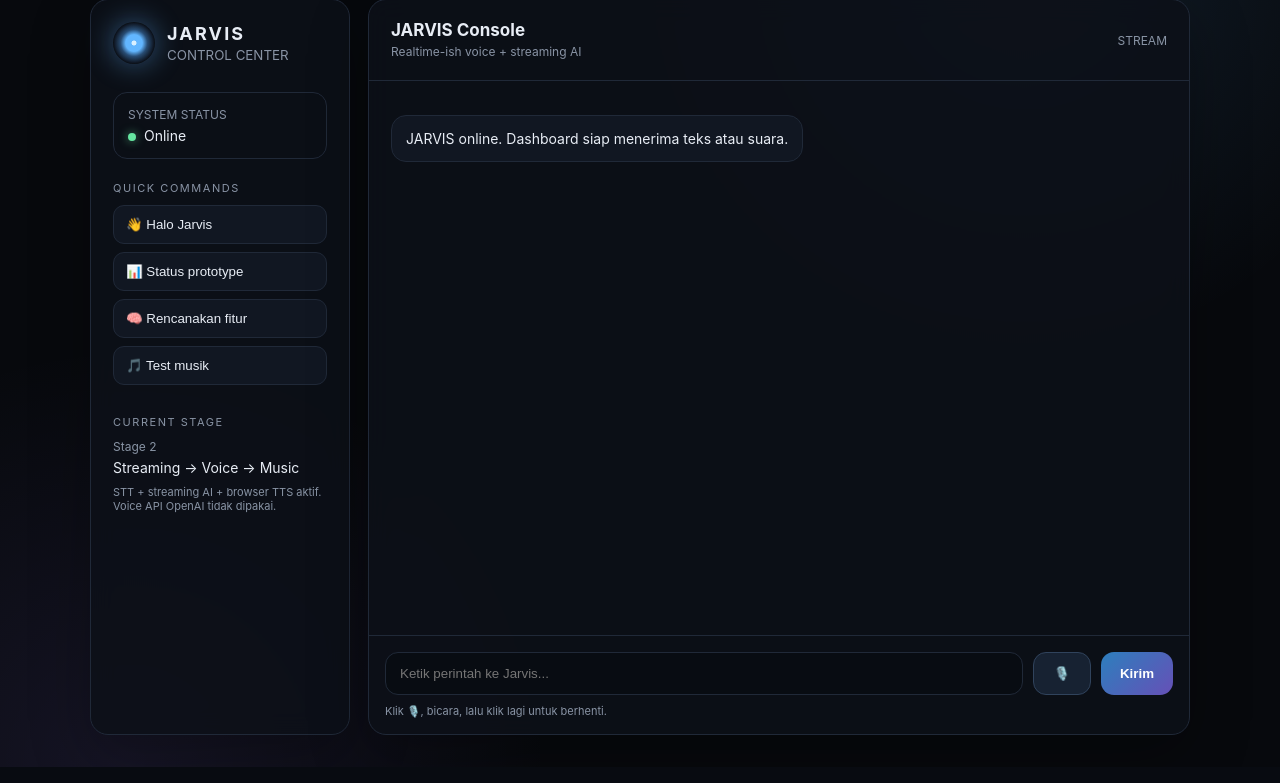
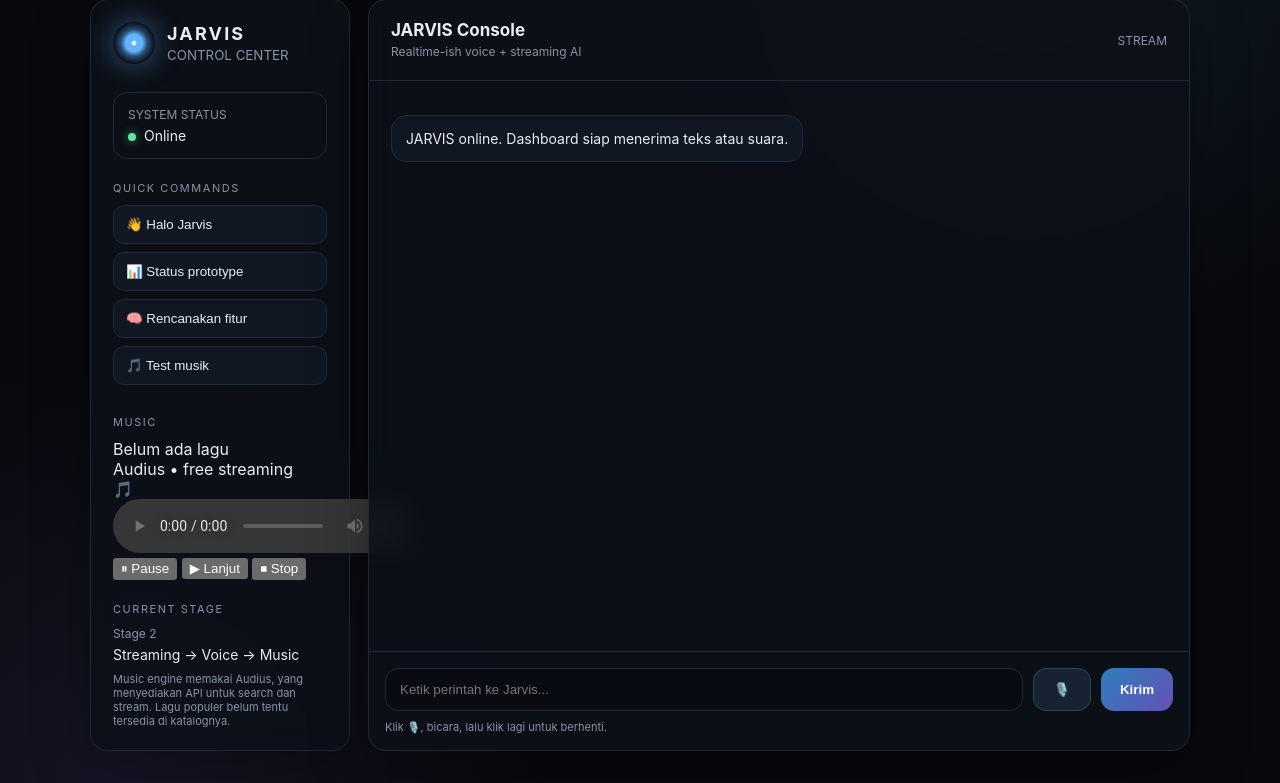
Before and after one commit to raaps199-netizen/JARVIS-AI, a Flask app: page / in a window 1280 px wide. Shown: the part 33-816 px from the top of the page. Run offline with Flask 3, Linux system fonts and the light colour scheme.

Commit message:
Add free in-dashboard music player with Audius

```diff
--- a/templates/index.html
+++ b/templates/index.html
@@ -44,8 +44,18 @@
     <button class="quick" data-message="Jelaskan status prototype kita sekarang.">📊 Status prototype</button>
     <button class="quick" data-message="Bantu gue merencanakan fitur berikutnya untuk Jarvis.">🧠 Rencanakan fitur</button>
     <button class="quick" id="musicTest" type="button">🎵 Test musik</button>
+    <div class="side-title">Music</div>
+    <div class="music">
+      <div class="music-top"><div><div class="music-title" id="musicTitle">Belum ada lagu</div><div class="music-artist" id="musicArtist">Audius • free streaming</div></div><div>🎵</div></div>
+      <audio id="audio" controls preload="none"></audio>
+      <div class="music-controls">
+        <button id="musicPause" type="button">⏸ Pause</button>
+        <button id="musicResume" type="button">▶ Lanjut</button>
+        <button id="musicStop" type="button">⏹ Stop</button>
+      </div>
+    </div>
     <div class="side-title">Current stage</div><div class="label">Stage 2</div><div class="value">Streaming → Voice → Music</div>
-    <div class="hint">STT + streaming AI + browser TTS aktif. Voice API OpenAI tidak dipakai.</div>
+    <div class="hint">Music engine memakai Audius, yang menyediakan API untuk search dan stream. Lagu populer belum tentu tersedia di katalognya.</div>
   </aside>
   <main class="panel">
     <header><div><h2>JARVIS Console</h2><span>Realtime-ish voice + streaming AI</span></div><span>STREAM</span></header>
@@ -76,6 +86,11 @@ let finalTranscript="";
 let speechQueue=[];
 let isSpeaking=false;
 let speechBuffer="";
+const audio=document.getElementById("audio");
+const musicTitle=document.getElementById("musicTitle");
+const musicArtist=document.getElementById("musicArtist");
+const AUDIUS_API="https://discoveryprovider.audius.co/v1";
+const AUDIUS_APP="JARVIS-AI";
 
 function addMessage(text,role){
   const row=document.createElement("div");
@@ -142,20 +157,69 @@ function queueSpeech(text,flush=false){
   }
 }
 
-function musicSearch(query){
-  const cleanQuery=query.trim() || "lofi hip hop";
-  const url="https://www.youtube.com/results?search_query="+encodeURIComponent(cleanQuery);
-  window.open(url,"_blank","noopener,noreferrer");
+async function musicSearch(query){
+  const cleanQuery=query.trim();
+  if(!cleanQuery) return false;
+
+  try{
+    const url=AUDIUS_API+"/tracks/search?query="+encodeURIComponent(cleanQuery)+"&limit=10&app_name="+encodeURIComponent(AUDIUS_APP);
+    const res=await fetch(url);
+    if(!res.ok) throw new Error("Music search HTTP "+res.status);
+    const data=await res.json();
+    const tracks=(data.data||[]).filter(track=>track.is_streamable !== false);
+
+    if(!tracks.length){
+      addMessage("🎵 Lagu itu nggak ketemu di katalog Audius. Gue nggak bakal pura-pura nemu, karena itu cara tercepat bikin JARVIS jadi tukang bohong.","assistant");
+      return false;
+    }
+
+    const track=tracks[0];
+    const streamUrl=AUDIUS_API+"/tracks/"+encodeURIComponent(track.id)+"/stream?app_name="+encodeURIComponent(AUDIUS_APP);
+
+    audio.src=streamUrl;
+    musicTitle.textContent=track.title || "Unknown track";
+    musicArtist.textContent=(track.user && track.user.name ? track.user.name : "Unknown artist")+" • Audius";
+    await audio.play();
+
+    addMessage("▶️ Muter sekarang: "+(track.title||"Unknown track")+" — "+(track.user?.name||"Unknown artist"),"assistant");
+    return true;
+  }catch(error){
+    addMessage("🎵 Music error: "+error.message,"assistant");
+    return false;
+  }
 }
 
-function tryMusicCommand(message){
+function musicPause(){ audio.pause(); }
+function musicResume(){ audio.play().catch(()=>{}); }
+function musicStop(){ audio.pause(); audio.currentTime=0; }
+
+async function tryMusicCommand(message){
+  const lower=message.trim().toLowerCase();
+
+  if(/^(pause|jeda|berhenti sebentar)$/.test(lower)){
+    musicPause();
+    addMessage("⏸️ Musik dipause.","assistant");
+    return true;
+  }
+
+  if(/^(lanjut|resume|continue|terusin)$/.test(lower)){
+    musicResume();
+    addMessage("▶️ Musik dilanjutkan.","assistant");
+    return true;
+  }
+
+  if(/^(stop|berhenti|matikan musik)$/.test(lower)){
+    musicStop();
+    addMessage("⏹️ Musik dihentikan.","assistant");
+    return true;
+  }
+
   const match=message.match(/^(?:putar|mainkan|play|cari(?:kan)? musik)\s+(.+)$/i);
   if(!match) return false;
 
   const query=match[1].trim();
-  addMessage("🎵 Mencari musik: "+query,"user");
-  addMessage("Gue buka pencarian musiknya di tab baru. Browser gratis, manusia bahagia, kapitalisme sedikit bingung.","assistant");
-  musicSearch(query);
+  addMessage("🎵 Mencari: "+query,"user");
+  await musicSearch(query);
   return true;
 }
 
@@ -175,7 +239,7 @@ async function sendMessage(message){
 
   stopSpeaking();
 
-  if(tryMusicCommand(message)){
+  if(await tryMusicCommand(message)){
     input.value="";
     return;
   }
@@ -269,11 +333,15 @@ document.querySelectorAll(".quick").forEach(button=>{
   button.addEventListener("click",()=>sendMessage(button.dataset.message));
 });
 
-document.getElementById("musicTest").addEventListener("click",()=>{
-  addMessage("🎵 Test musik","user");
-  addMessage("Gue buka pencarian musik gratis di YouTube. Tidak perlu API key musik dulu.","assistant");
-  musicSearch("lofi hip hop");
+document.getElementById("musicTest").addEventListener("click",async()=>{
+  stopSpeaking();
+  addMessage("🎵 Test musik: lofi hip hop","user");
+  await musicSearch("lofi hip hop");
 });
+
+document.getElementById("musicPause").addEventListener("click",musicPause);
+document.getElementById("musicResume").addEventListener("click",musicResume);
+document.getElementById("musicStop").addEventListener("click",musicStop);
 
 const SpeechRecognition=window.SpeechRecognition || window.webkitSpeechRecognition;
 
```
